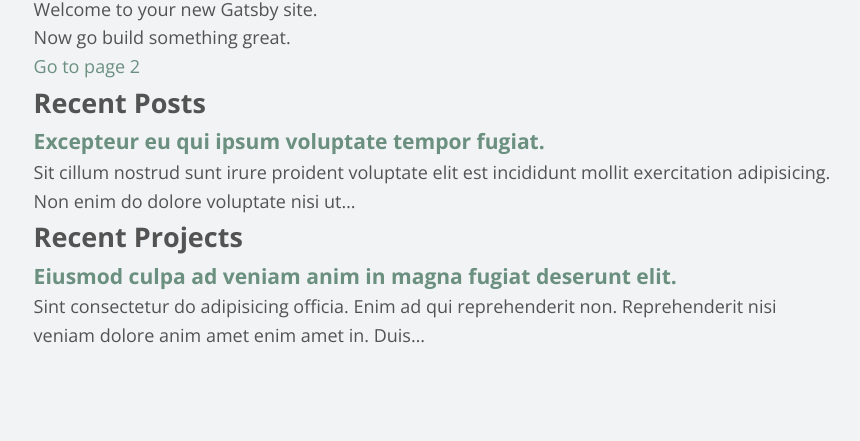
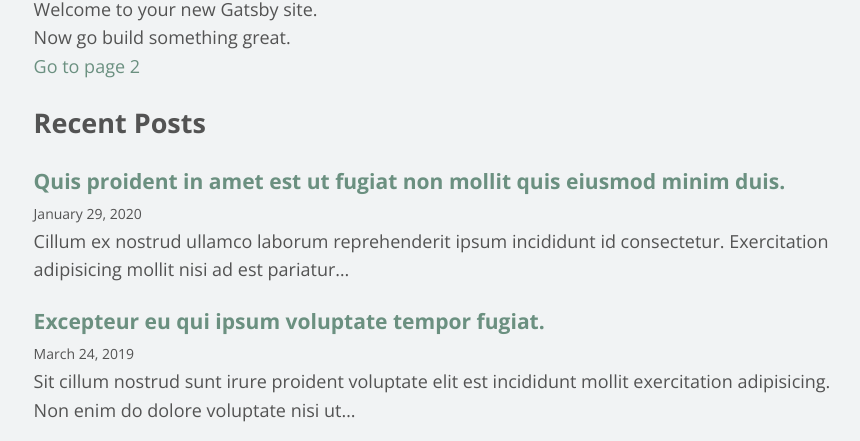
Before and after one commit to leemorrowdev/data-viz-portfolio, a Gatsby site: page / in a window 1280 px wide. Shown: the part 223-664 px from the top of the page, without its empty margins (205-1065 px from the left). Built offline with nearby package versions, Linux system fonts and the light colour scheme; Gatsby itself is replaced by a stand-in of ours.

Commit message:
Fix sorting and add date

```diff
--- a/src/components/posts-index/index.js
+++ b/src/components/posts-index/index.js
@@ -22,6 +22,7 @@ const PostsIndex = () => {
             <h3>
               <Link to={post.fields.slug}>{post.frontmatter.title}</Link>
             </h3>
+            <span>{post.frontmatter.date}</span>
             <p>{post.excerpt}</p>
           </li>
         ))}
@@ -32,13 +33,17 @@ const PostsIndex = () => {
 
 const postsQuery = graphql`
   query postsIndex {
-    allMdx(filter: { fileAbsolutePath: { regex: "/posts/" } }) {
+    allMdx(
+      sort: { fields: frontmatter___date, order: DESC }
+      filter: { fileAbsolutePath: { regex: "/posts/" } }
+    ) {
       edges {
         node {
           id
           excerpt
           frontmatter {
             title
+            date(formatString: "MMMM DD, YYYY")
           }
           fields {
             slug
--- a/src/components/posts-index/posts-index.module.scss
+++ b/src/components/posts-index/posts-index.module.scss
@@ -1,7 +1,15 @@
 @import '../../sass/variables.scss';
 
 .container {
+  margin-top: 2rem;
   ul {
     list-style: none;
+    margin-top: 2rem;
+    li {
+      margin-bottom: 2rem;
+      span {
+        font-size: 1.4rem;
+      }
+    }
   }
 }
--- a/src/components/projects-index/index.js
+++ b/src/components/projects-index/index.js
@@ -20,8 +20,11 @@ const ProjectsIndex = () => {
         {edges.map(({ node: post }) => (
           <li key={post.id}>
             <h3>
-              <Link to={post.fields.slug}>{post.frontmatter.title}</Link>
+              <Link to={post.fields.slug}>
+                {post.frontmatter.title}
+              </Link>
             </h3>
+            <span>{post.frontmatter.date}</span>
             <p>{post.excerpt}</p>
           </li>
         ))}
@@ -32,13 +35,17 @@ const ProjectsIndex = () => {
 
 const projectsQuery = graphql`
   query projectsIndex {
-    allMdx(filter: { fileAbsolutePath: { regex: "/projects/" } }) {
+    allMdx(
+      sort: { fields: frontmatter___date, order: DESC }
+      filter: { fileAbsolutePath: { regex: "/projects/" } }
+    ) {
       edges {
         node {
           id
           excerpt
           frontmatter {
             title
+            date(formatString: "MMMM DD, YYYY")
           }
           fields {
             slug
--- a/src/components/projects-index/projects-index.module.scss
+++ b/src/components/projects-index/projects-index.module.scss
@@ -1,7 +1,15 @@
 @import '../../sass/variables.scss';
 
 .container {
+  margin-top: 2rem;
   ul {
     list-style: none;
+    margin-top: 2rem;
+    li {
+      margin-bottom: 2rem;
+      span {
+        font-size: 1.4rem;
+      }
+    }
   }
 }
--- a/src/content/posts/hello-world.mdx
+++ b/src/content/posts/post-one.mdx
@@ -1,6 +1,6 @@
 ---
 title: Excepteur eu qui ipsum voluptate tempor fugiat.
-date: 2019-01-29
+date: 2019-03-24
 ---
 
 Sit cillum nostrud sunt irure proident voluptate elit est incididunt mollit exercitation adipisicing. Non enim do dolore voluptate nisi ut consectetur cupidatat do nulla nulla deserunt cupidatat dolor. Lorem ex adipisicing pariatur laboris. Ullamco tempor laborum incididunt sint. Ea velit qui exercitation in proident officia minim aliqua irure.
--- /dev/null
+++ b/src/content/posts/post-two.mdx
@@ -0,0 +1,12 @@
+---
+title: Quis proident in amet est ut fugiat non mollit quis eiusmod minim duis.
+date: 2020-01-29
+---
+
+Cillum ex nostrud ullamco laborum reprehenderit ipsum incididunt id consectetur. Exercitation adipisicing mollit nisi ad est pariatur mollit minim ut ipsum. Irure officia sunt voluptate reprehenderit Lorem nulla reprehenderit irure proident proident nostrud ipsum cupidatat qui.
+
+Adipisicing pariatur adipisicing reprehenderit ipsum enim proident excepteur voluptate. Ad consectetur incididunt qui non irure consectetur reprehenderit amet eu dolor do aute tempor nostrud. Labore consequat id ut ex nisi Lorem enim veniam pariatur. Aute est non fugiat nulla occaecat consectetur eiusmod tempor. Ex enim labore dolor velit laboris adipisicing laboris minim sint. Veniam duis sint voluptate eiusmod Lorem esse nisi officia esse pariatur duis culpa in eiusmod.
+
+Ad cupidatat et aliquip officia anim dolore ipsum eu non consectetur qui. Labore nostrud adipisicing eu eu fugiat. Eu excepteur consequat exercitation ad pariatur ut incididunt Lorem eu duis veniam cupidatat eu laborum. Nisi adipisicing consectetur excepteur proident eiusmod ex cupidatat. Nostrud incididunt aliquip reprehenderit sunt ex pariatur occaecat nulla qui nostrud exercitation velit esse voluptate. Reprehenderit mollit ipsum et laboris cupidatat non aute aute.
+
+Ea pariatur ut anim commodo proident incididunt. Excepteur eu commodo in nostrud dolor. Adipisicing ullamco voluptate mollit tempor qui.
--- a/src/content/projects/project-one.mdx
+++ b/src/content/projects/project-one.mdx
@@ -1,6 +1,6 @@
 ---
 title: Eiusmod culpa ad veniam anim in magna fugiat deserunt elit.
-date: 2019-01-29
+date: 2019-08-04
 ---
 
 Sint consectetur do adipisicing officia. Enim ad qui reprehenderit non. Reprehenderit nisi veniam dolore anim amet enim amet in. Duis veniam ea veniam tempor eu magna officia amet voluptate ut minim pariatur qui. Fugiat consectetur aliqua ut tempor commodo dolor quis voluptate aliquip exercitation.
--- /dev/null
+++ b/src/content/projects/project-two.mdx
@@ -0,0 +1,14 @@
+---
+title: Reprehenderit do qui non deserunt deserunt commodo dolore.
+date: 2020-02-18
+---
+
+Excepteur consectetur et eiusmod esse minim quis sint excepteur tempor. Dolore non consectetur sit elit elit in nulla nulla nostrud pariatur consequat sit sit cupidatat. Sint aliqua elit eiusmod laborum. Labore minim est esse ad consequat cupidatat non eu voluptate.
+
+Laborum ex amet incididunt quis anim proident. Incididunt eu ullamco veniam sunt excepteur. Adipisicing duis veniam do ipsum qui ut nulla ad duis. Exercitation officia in mollit adipisicing anim. Est veniam elit duis officia. Ullamco sunt ea pariatur eu cupidatat magna.
+
+In reprehenderit adipisicing fugiat ipsum adipisicing aute ex nisi sunt ad. Et Lorem adipisicing nulla quis et eu exercitation excepteur commodo. Aliquip nostrud esse nisi et ipsum esse tempor nostrud. Quis exercitation anim anim deserunt. Occaecat duis ad aute non. Sunt anim minim excepteur cupidatat aute in. Reprehenderit qui amet aliqua officia sit aliqua dolore eu occaecat cillum minim nulla exercitation.
+
+Duis amet anim consectetur eiusmod sunt anim id. Ut enim id aute commodo velit in. Amet cillum nostrud veniam magna consequat reprehenderit exercitation pariatur ad. Quis enim excepteur ipsum amet dolore officia nostrud.
+
+Cillum eu excepteur dolore occaecat amet occaecat aute eu irure adipisicing occaecat eiusmod ea. Esse sunt labore do deserunt incididunt minim. Est nostrud veniam aute eu exercitation aliqua ea mollit. Occaecat ea excepteur irure consequat minim sunt. Cupidatat ut voluptate aute laborum fugiat nulla sit amet officia culpa duis nisi anim id. Irure aliqua amet et sunt Lorem fugiat officia deserunt ipsum labore.
```
